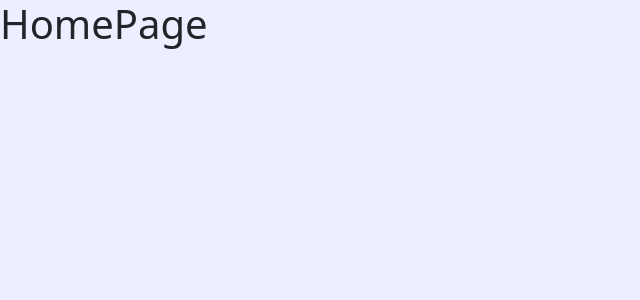
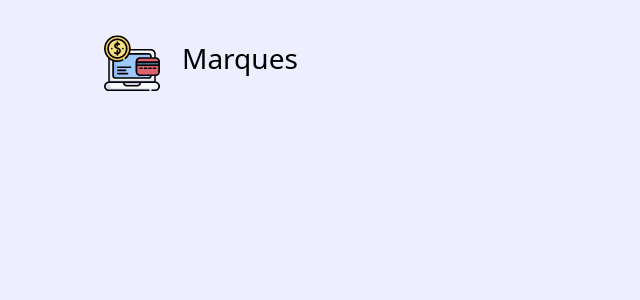
Before and after one commit to JoaoVMarques/marques-bank, a React (Vite) app: page /home in a window 1280 px wide. Shown: the top 300 px of the page, without its empty margins (0-640 px from the left). Built offline with nearby package versions, Linux system fonts and the light colour scheme.

Commit message:
Começando a navbar e mudando o titulo homepage

```diff
--- a/src/pages/homepage/HomePage.tsx
+++ b/src/pages/homepage/HomePage.tsx
@@ -1,6 +1,27 @@
+import {
+  Col, Row,
+  Navbar, Container,
+} from 'react-bootstrap';
+import logo from '../../imgs/logo.png';
+
 function HomePage() {
   return (
-    <h1>HomePage</h1>
+    <Navbar>
+    <Container>
+      <Navbar.Brand href="#" className='align-items-center'>
+        <Container>
+          <Row>
+            <Col className='p-0'>
+              <img alt="logo marques-bank" src={logo} className="d-inline-block" />
+            </Col>
+            <Col className='p-0 align-self-center'>
+              <h3>Marques</h3>
+            </Col>
+          </Row>
+        </Container>
+      </Navbar.Brand>
+    </Container>
+  </Navbar>
   );
 }
 
--- a/src/styles.css
+++ b/src/styles.css
@@ -1,5 +1,9 @@
 .background {
   background-color: #EDEEFF;
+}
+
+.test {
+  vertical-align: middle;
 }
 
 .background-white {
```
Also changed, not shown: 1 other file (tests, documents, lock files or other folders).
